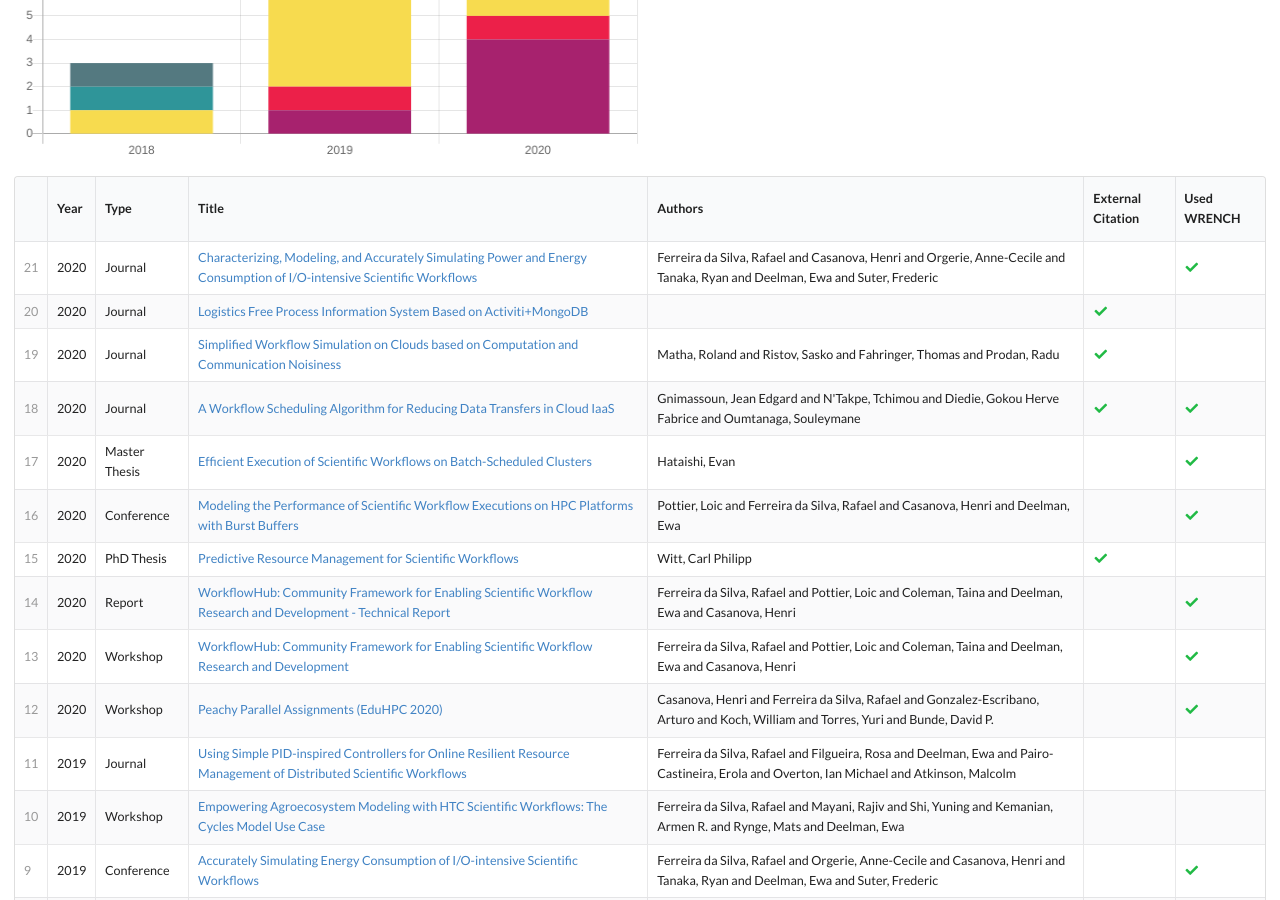
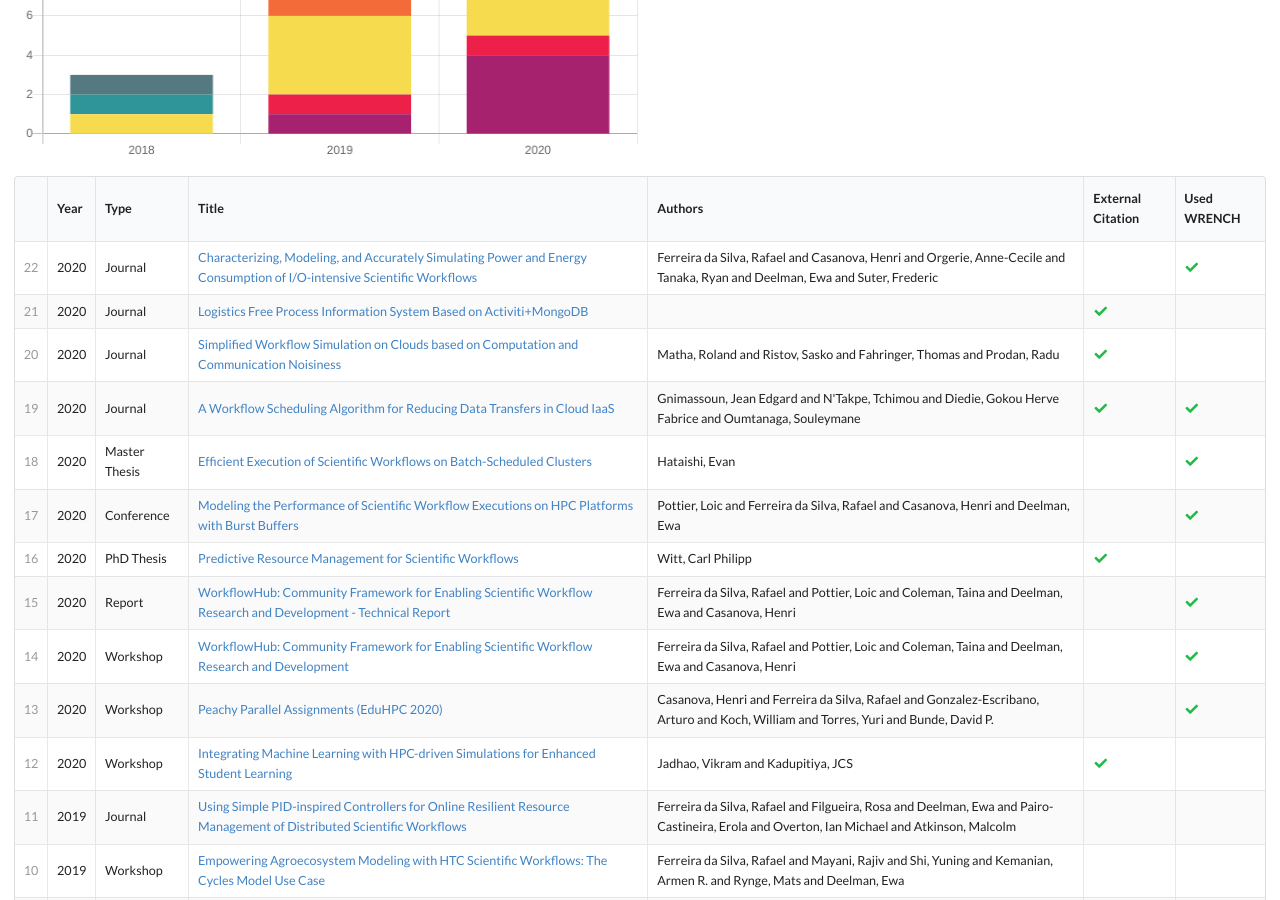
Before and after one commit to wrench-project/wrench-citations, a Jekyll site: the page built from index.html, in a window 1280 px wide and 900 px high, scrolled down 230 px. Built offline with Jekyll 4.4.1, drawn with Linux system fonts in a browser that asks for light colours; nearby versions of some CDN libraries; the list of posts is cut into pages by our own code.

Commit message:
Update citations.yml

```diff
--- a/_data/citations.yml
+++ b/_data/citations.yml
@@ -1,3 +1,11 @@
+- year: 2020
+  type: "Workshop"
+  title: "Integrating Machine Learning with HPC-driven Simulations for Enhanced Student Learning"
+  authors: "Jadhao, Vikram and Kadupitiya, JCS"
+  url: https://doi.org/10.1109/EduHPC51895.2020.00009
+  self: False
+  usage: False
+
 - year: 2020
   type: "Workshop"
   title: "Peachy Parallel Assignments (EduHPC 2020)"
```
